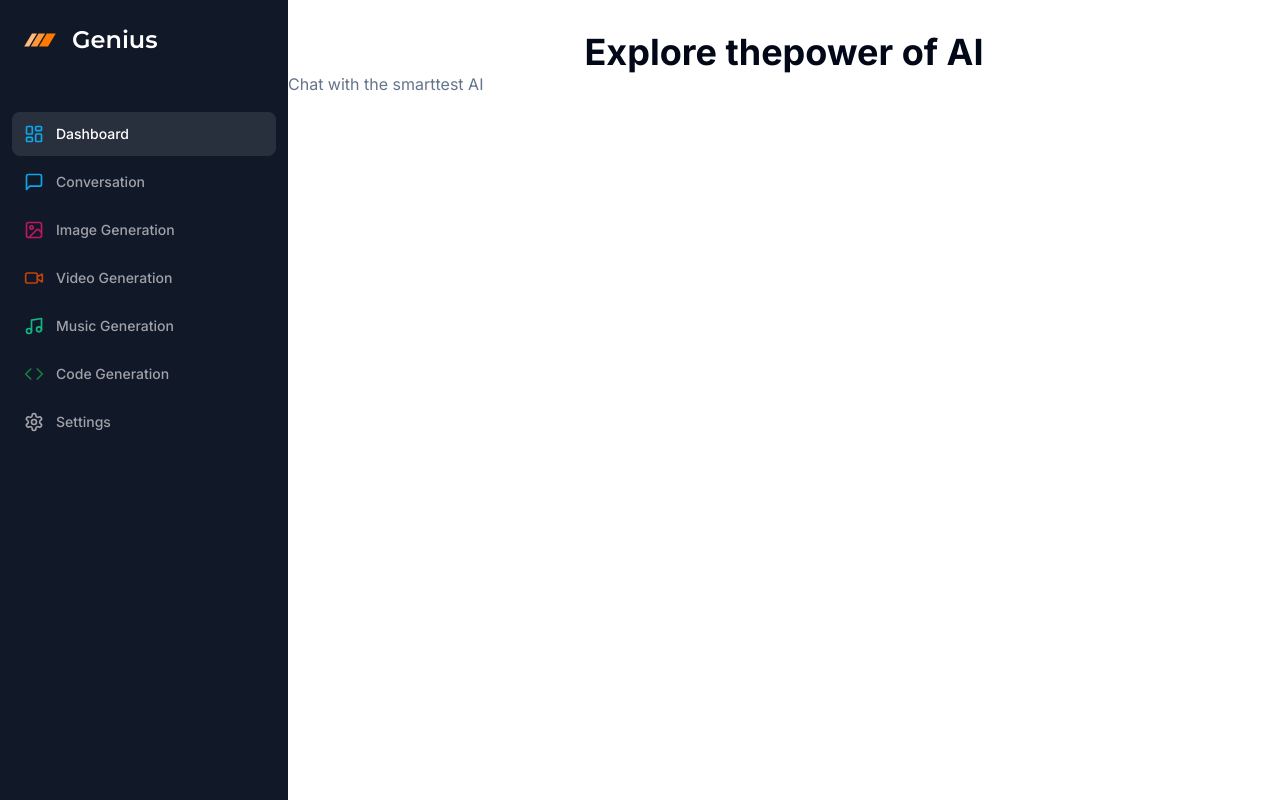
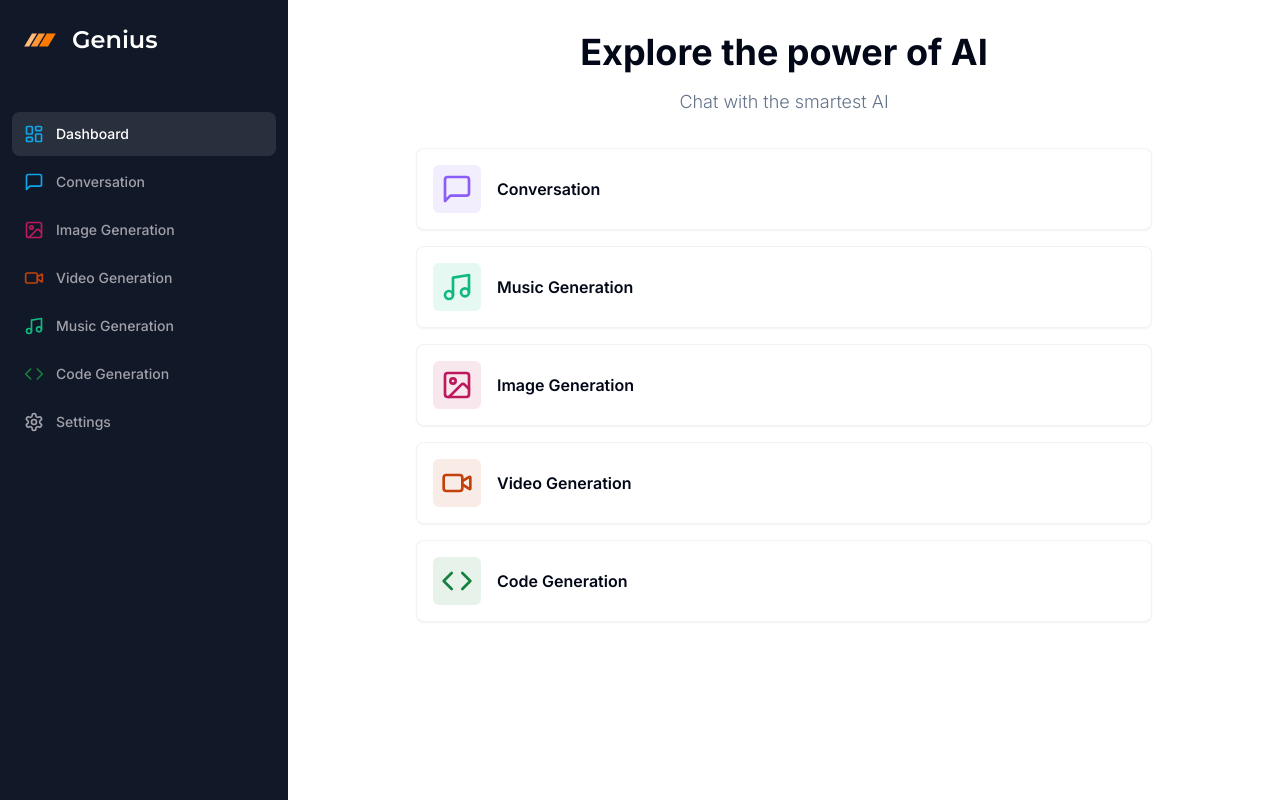
Before and after one commit to ALW-N/ALL-IN-ONE-AI-SPACE, a Next.js app: page /dashboard in a window 1280 px wide. Built offline with nearby package versions, Linux system fonts and the light colour scheme.

Commit message:
Dashboard/ commit-1

```diff
--- a/app/(dashboard)/(routes)/dashboard/page.tsx
+++ b/app/(dashboard)/(routes)/dashboard/page.tsx
@@ -1,14 +1,84 @@
+"use client";
+
+import { Card } from "@/components/ui/card";
+import { cn } from "@/lib/utils";
+import { useRouter } from "next/navigation";
+import {
+  ArrowRight,
+  MessageSquare,
+  Music,
+  ImageIcon,
+  VideoIcon,
+  Code,
+} from "lucide-react";
+
+const tools = [
+  {
+    label: "Conversation",
+    icon: MessageSquare,
+    color: "text-violet-500",
+    bgColor: "bg-violet-500/10",
+    href: "/conversation",
+  },
+  {
+    label: "Music Generation",
+    icon: Music,
+    color: "text-emerald-500",
+    bgColor: "bg-emerald-500/10",
+    href: "/music",
+  },
+  {
+    label: "Image Generation",
+    icon: ImageIcon,
+    color: "text-pink-700",
+    bgColor: "bg-pink-700/10",
+    href: "/image",
+  },
+  {
+    label: "Video Generation",
+    icon: VideoIcon,
+    color: "text-orange-700",
+    bgColor: "bg-orange-700/10",
+    href: "/video",
+  },
+  {
+    label: "Code Generation",
+    icon: Code,
+    color: "text-green-700",
+    bgColor: "bg-green-700/10",
+    href: "/code",
+  },
+];
+
 const DashboardPage = () => {
+  const router = useRouter();
   return (
     <div>
-      <div className="mb-8 apce-y-4">
+      <div className="mb-8 space-y-4">
         <h2 className="text-2xl md:text-4xl font-bold text-center ">
-          Explore thepower of AI
+          Explore the power of AI
         </h2>
-        <p className="text-muted-foreground">Chat with the smarttest AI </p>
+        <p className="text-muted-foreground font-light text-sm md:text-lg text-center">
+          Chat with the smartest AI{" "}
+        </p>
+      </div>
+      <div className="px-4 md:px-20 lg:px-32 space-y-4">
+        {tools.map((tool) => (
+          <Card
+            onClick={() => router.push(tool.href)}
+            key={tool.href}
+            className="p-4 border-black/5 items-center justify-between hover:shadow-md transition cursor-pointer"
+          >
+            <div className="flex items-center gap-x-4">
+              <div className={cn("p-2 w-fit rounded-md", tool.bgColor)}>
+                <tool.icon className={cn("w-8 h-8", tool.color)} />
+              </div>
+              <div className="font-semibold">{tool.label}</div>
+            </div>
+          </Card>
+        ))}
       </div>
     </div>
   );
 };
-
 export default DashboardPage;
--- /dev/null
+++ b/components/ui/card.tsx
@@ -0,0 +1,79 @@
+import * as React from "react"
+
+import { cn } from "@/lib/utils"
+
+const Card = React.forwardRef<
+  HTMLDivElement,
+  React.HTMLAttributes<HTMLDivElement>
+>(({ className, ...props }, ref) => (
+  <div
+    ref={ref}
+    className={cn(
+      "rounded-lg border bg-card text-card-foreground shadow-sm",
+      className
+    )}
+    {...props}
+  />
+))
+Card.displayName = "Card"
+
+const CardHeader = React.forwardRef<
+  HTMLDivElement,
+  React.HTMLAttributes<HTMLDivElement>
+>(({ className, ...props }, ref) => (
+  <div
+    ref={ref}
+    className={cn("flex flex-col space-y-1.5 p-6", className)}
+    {...props}
+  />
+))
+CardHeader.displayName = "CardHeader"
+
+const CardTitle = React.forwardRef<
+  HTMLParagraphElement,
+  React.HTMLAttributes<HTMLHeadingElement>
+>(({ className, ...props }, ref) => (
+  <h3
+    ref={ref}
+    className={cn(
+      "text-2xl font-semibold leading-none tracking-tight",
+      className
+    )}
+    {...props}
+  />
+))
+CardTitle.displayName = "CardTitle"
+
+const CardDescription = React.forwardRef<
+  HTMLParagraphElement,
+  React.HTMLAttributes<HTMLParagraphElement>
+>(({ className, ...props }, ref) => (
+  <p
+    ref={ref}
+    className={cn("text-sm text-muted-foreground", className)}
+    {...props}
+  />
+))
+CardDescription.displayName = "CardDescription"
+
+const CardContent = React.forwardRef<
+  HTMLDivElement,
+  React.HTMLAttributes<HTMLDivElement>
+>(({ className, ...props }, ref) => (
+  <div ref={ref} className={cn("p-6 pt-0", className)} {...props} />
+))
+CardContent.displayName = "CardContent"
+
+const CardFooter = React.forwardRef<
+  HTMLDivElement,
+  React.HTMLAttributes<HTMLDivElement>
+>(({ className, ...props }, ref) => (
+  <div
+    ref={ref}
+    className={cn("flex items-center p-6 pt-0", className)}
+    {...props}
+  />
+))
+CardFooter.displayName = "CardFooter"
+
+export { Card, CardHeader, CardFooter, CardTitle, CardDescription, CardContent }
```
